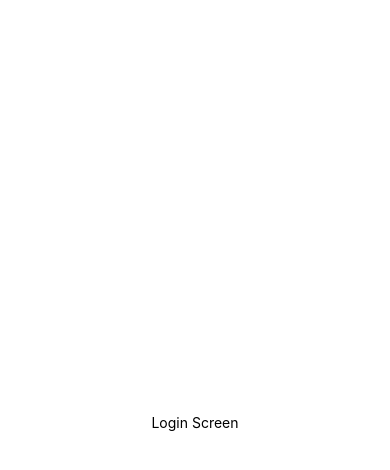
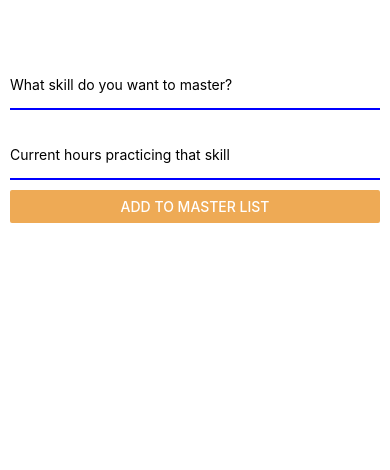
Before and after one commit to jIrwinCline/masaa-skill-mastery, a React Native app: screen / in a window 390 px wide. Shown: the top 470 px of the page. Built offline with nearby package versions, Linux system fonts and the light colour scheme.

Commit message:
added some front end and started to implement amplify

```diff
--- a/App.tsx
+++ b/App.tsx
@@ -1,21 +1,70 @@
 import React from "react";
-import { StyleSheet, Text, View } from "react-native";
-
-import Login from "./screens/LoginScreen";
-
-export default function App() {
-  return (
-    <View style={styles.container}>
-      <Login />
-    </View>
-  );
+import { StyleSheet, Text, TextInput, Button, View } from "react-native";
+export default class App extends React.Component {
+  state = {
+    skill: "",
+    hours: "",
+    skills: []
+  };
+  onChangeText = (key, val) => {
+    this.setState({ [key]: val });
+  };
+  render() {
+    return (
+      <View style={styles.container}>
+        <TextInput
+          style={styles.input}
+          value={this.state.skill}
+          onChangeText={val => this.onChangeText("skill", val)}
+          placeholder="What skill do you want to master?"
+        />
+        <TextInput
+          style={styles.input}
+          value={this.state.hours}
+          onChangeText={val => this.onChangeText("hours", val)}
+          placeholder="Current hours practicing that skill"
+        />
+        <Button
+          onPress={() => alert("Success!")}
+          title="Add to Master List"
+          color="#eeaa55"
+        />
+      </View>
+    );
+  }
 }
-
 const styles = StyleSheet.create({
   container: {
     flex: 1,
     backgroundColor: "#fff",
-    alignItems: "center",
-    justifyContent: "center"
+    paddingHorizontal: 10,
+    paddingTop: 50
+  },
+  input: {
+    height: 50,
+    borderBottomWidth: 2,
+    borderBottomColor: "blue",
+    marginVertical: 10
   }
 });
+
+// import { StyleSheet, Text, View } from "react-native";
+
+// import Login from "./screens/LoginScreen";
+
+// export default function App() {
+//   return (
+//     <View style={styles.container}>
+//       <Login />
+//     </View>
+//   );
+// }
+
+// const styles = StyleSheet.create({
+//   container: {
+//     flex: 1,
+//     backgroundColor: "#fff",
+//     alignItems: "center",
+//     justifyContent: "center"
+//   }
+// });
```
Also changed, not shown: amplify/team-provider-info.json (added, +15 -0 lines), amplify/.config/project-config.json (added), 2 other files (tests, documents, lock files or other folders).
